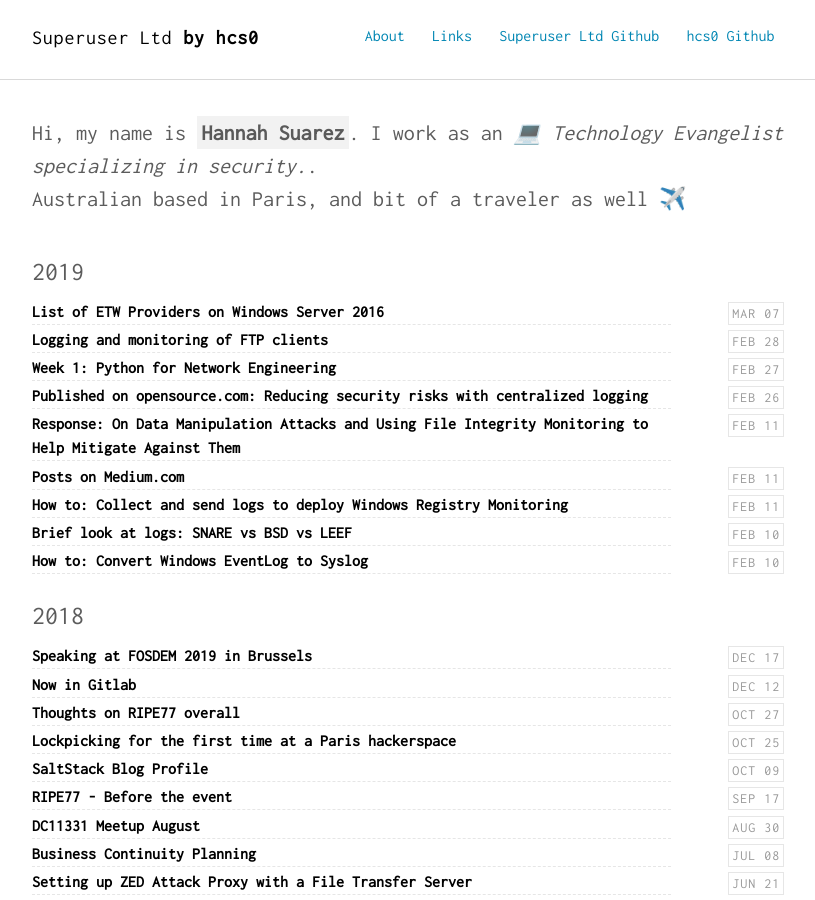
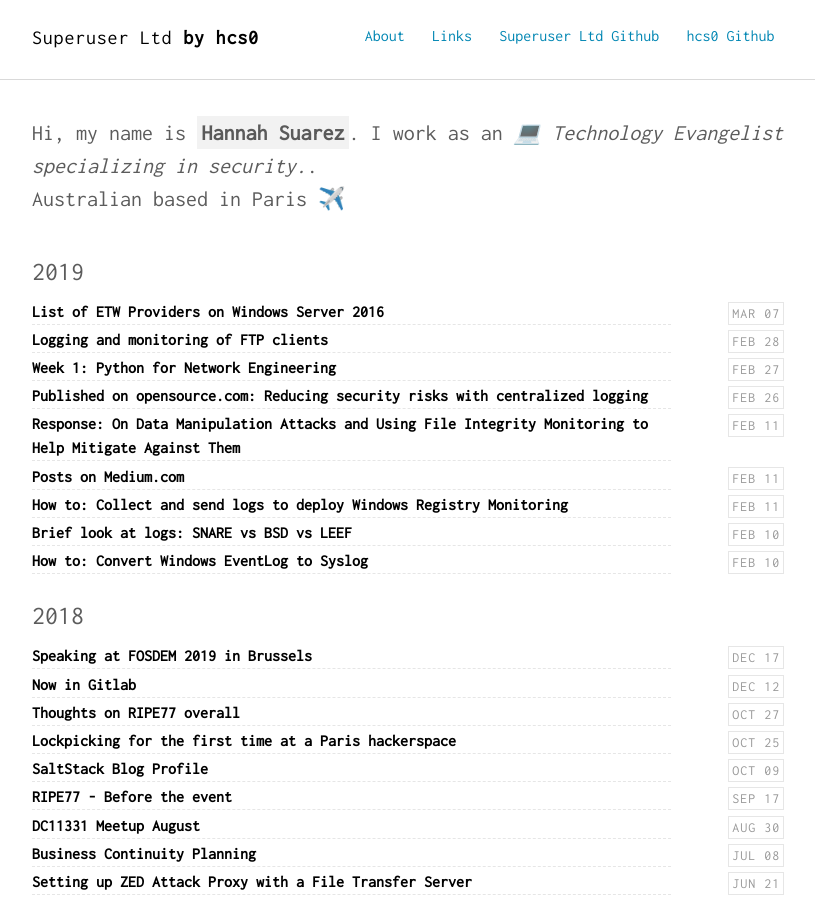
Before and after one commit to hcs0/hannahsuarez.github.io, a Jekyll site: the page built from index.html, in a window 1280 px wide and 900 px high. Shown: the whole window, without its empty margins (232-1047 px from the left). Built offline with Jekyll 4.4.1, drawn with Linux system fonts in a browser that asks for light colours; nearby versions of some CDN libraries.

Commit message:
Update config

```diff
--- a/_config.yml
+++ b/_config.yml
@@ -3,7 +3,7 @@
 title: "Superuser Ltd"
 title2: " by hcs0" # default: ""
 description: "hcs0 writings"
-keywords: "hcs0, superuser-ltd"
+keywords: "hcs0, superuser-ltd, hannah suarez"
 url: http://superuser-ltd.github.io # site url
 baseurl: null # apply repo name if use it under gh-pages branch
 # baseurl: null # apply null if repo name is something like username.github.io
@@ -30,11 +30,11 @@
 author:
   name     : "Hannah Suarez"
   job      : "💻 Technology Evangelist specializing in security."
-  bio      : "Australian based in Paris, and bit of a traveler as well ✈️"
+  bio      : "Australian based in Paris ✈️"
   thumb    : /images/hannahsuarez.jpg
   url      : http://superuser-ltd.github.io
   github   : http://github.com/hcs0
-  twitter  : http://twitter.com/superruserr
+  gitlab   : http://gitlab.com/hcs0
   linkedin : http://linkedin.com/in/hannahsuarez
 
 # social settings
```
